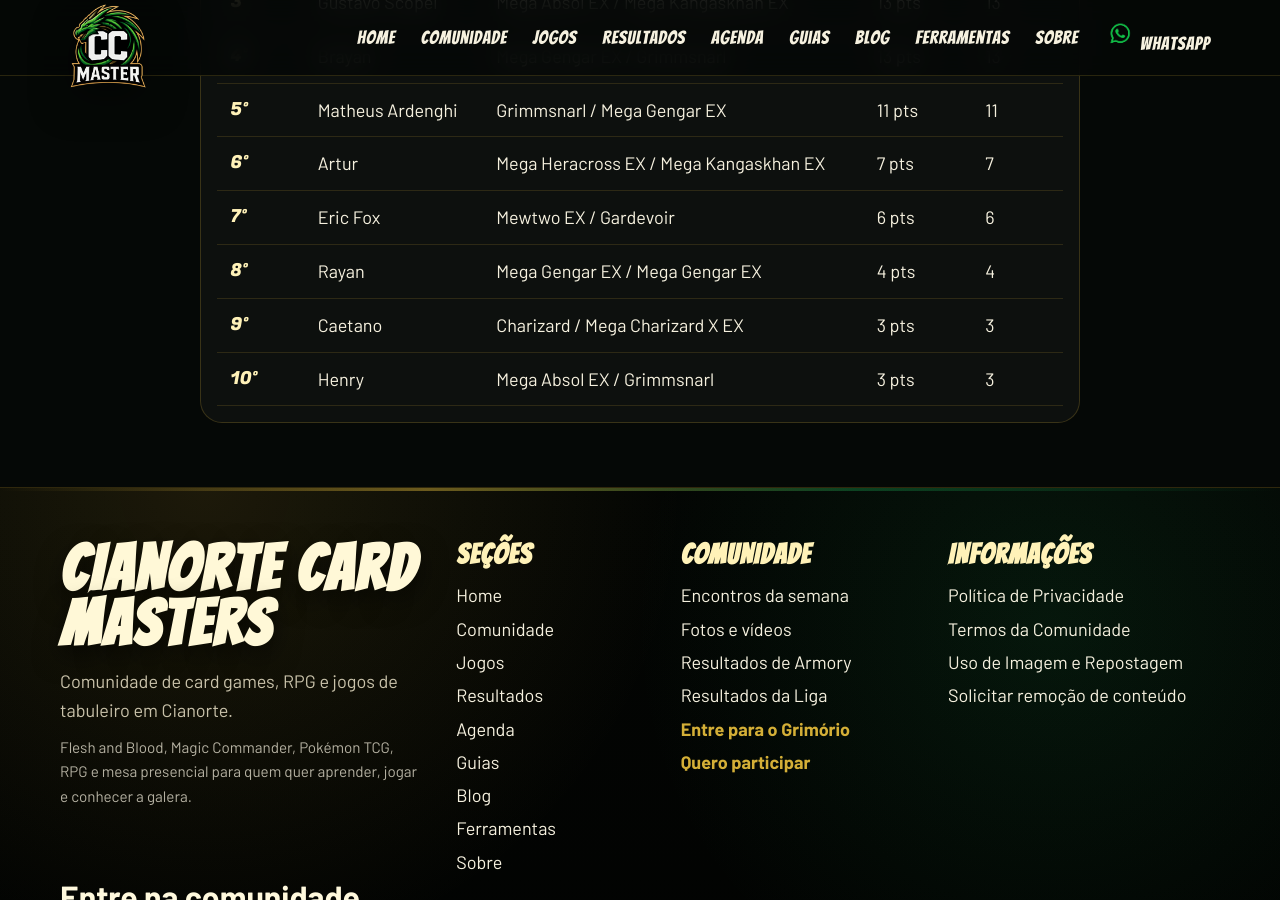
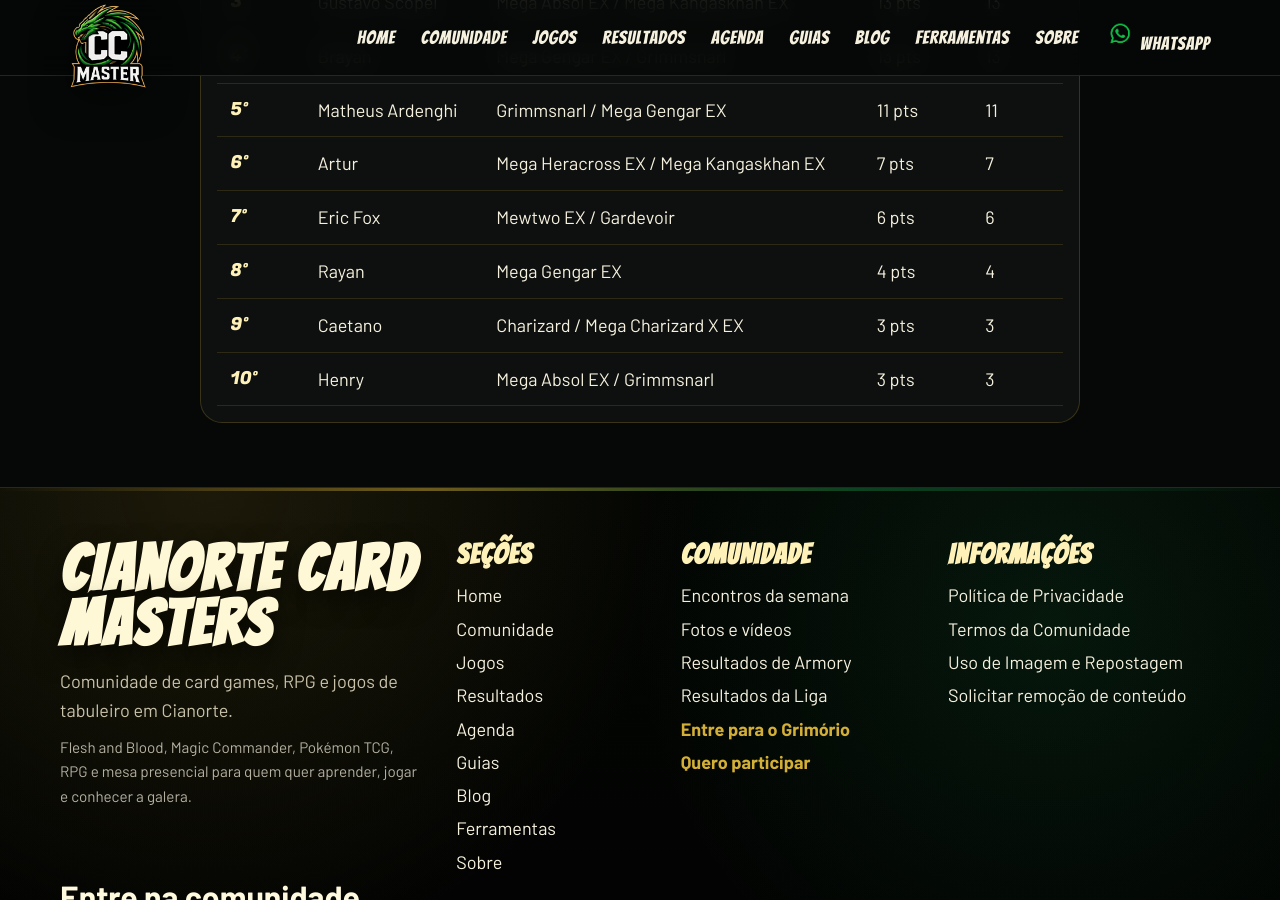
Before and after one commit to Knoha-knotoa/cianortecardmaster, a Jekyll site: the page built from _comunidade/Liga/Liga-de-pokemon-19-05-2026.md, in a window 1280 px wide and 900 px high, scrolled down 1234 px. Built offline with Jekyll 4.4.1, drawn with Linux system fonts in a browser that asks for light colours.

Commit message:
Update Liga-de-pokemon-19-05-2026.md

```diff
--- a/_comunidade/Liga/Liga-de-pokemon-19-05-2026.md
+++ b/_comunidade/Liga/Liga-de-pokemon-19-05-2026.md
@@ -47,7 +47,7 @@ results:
     wins: 6
 
   - player: "Rayan"
-    hero: "Mega Gengar EX / Mega Gengar EX"
+    hero: "Mega Gengar EX "
     record: "4 pts"
     wins: 4
 
```
